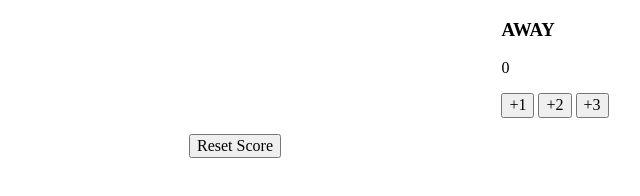
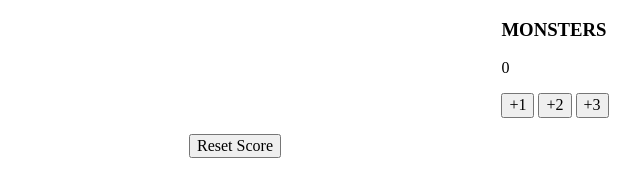
Before and after one commit to Riyan-Mo/scrimba-project, a plain HTML site: page index.html in a window 1280 px wide. Shown: the full height of the page, 405-1045 px from the left. Drawn offline with nearby package versions, Linux system fonts and the light colour scheme.

Commit message:
Update index.html

```diff
--- a/index.html
+++ b/index.html
@@ -21,7 +21,7 @@
             <button onclick="homeIncrease3()">+3</button>
         </div>
         <div>
-            <h3>AWAY</h3>
+            <h3>MONSTERS</h3>
             <p id="guest-score">0</p>
             <button onclick="guestIncrease1()">+1</button>
             <button onclick="guestIncrease2()">+2</button>
```
